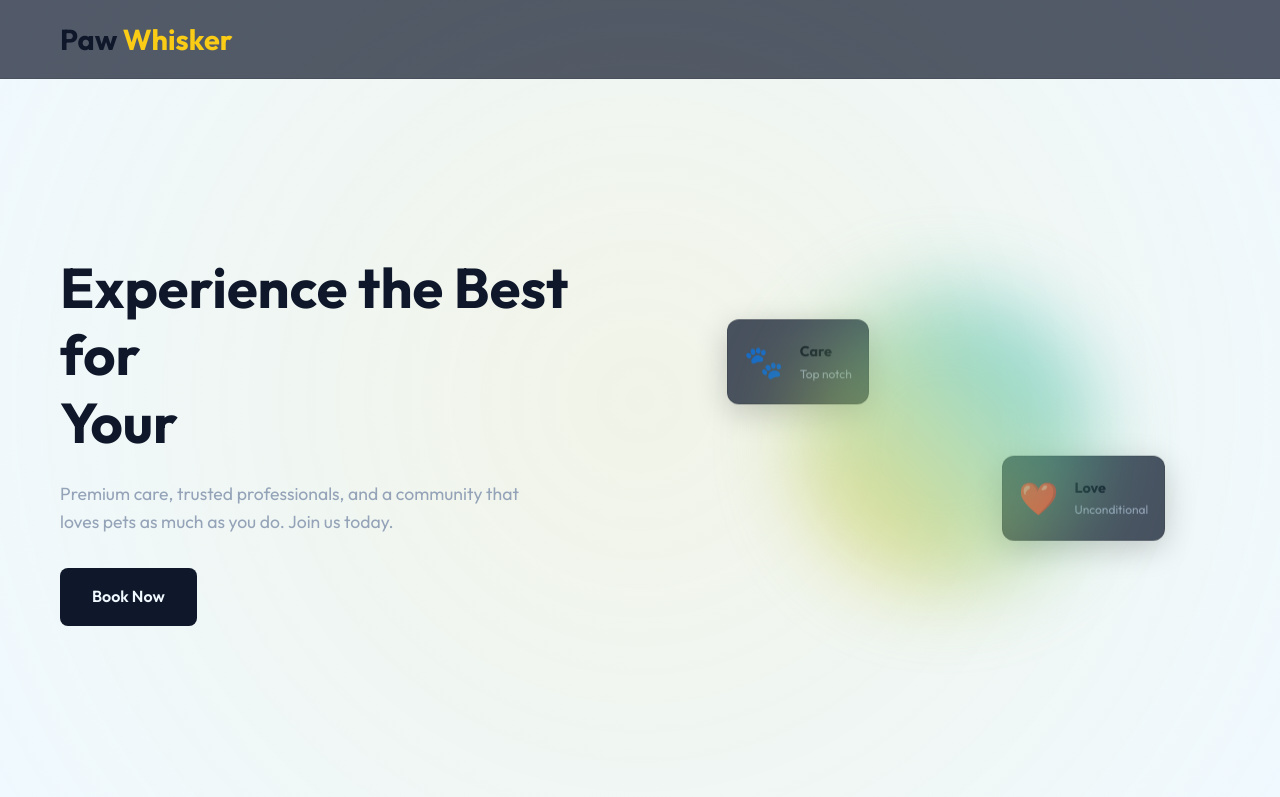
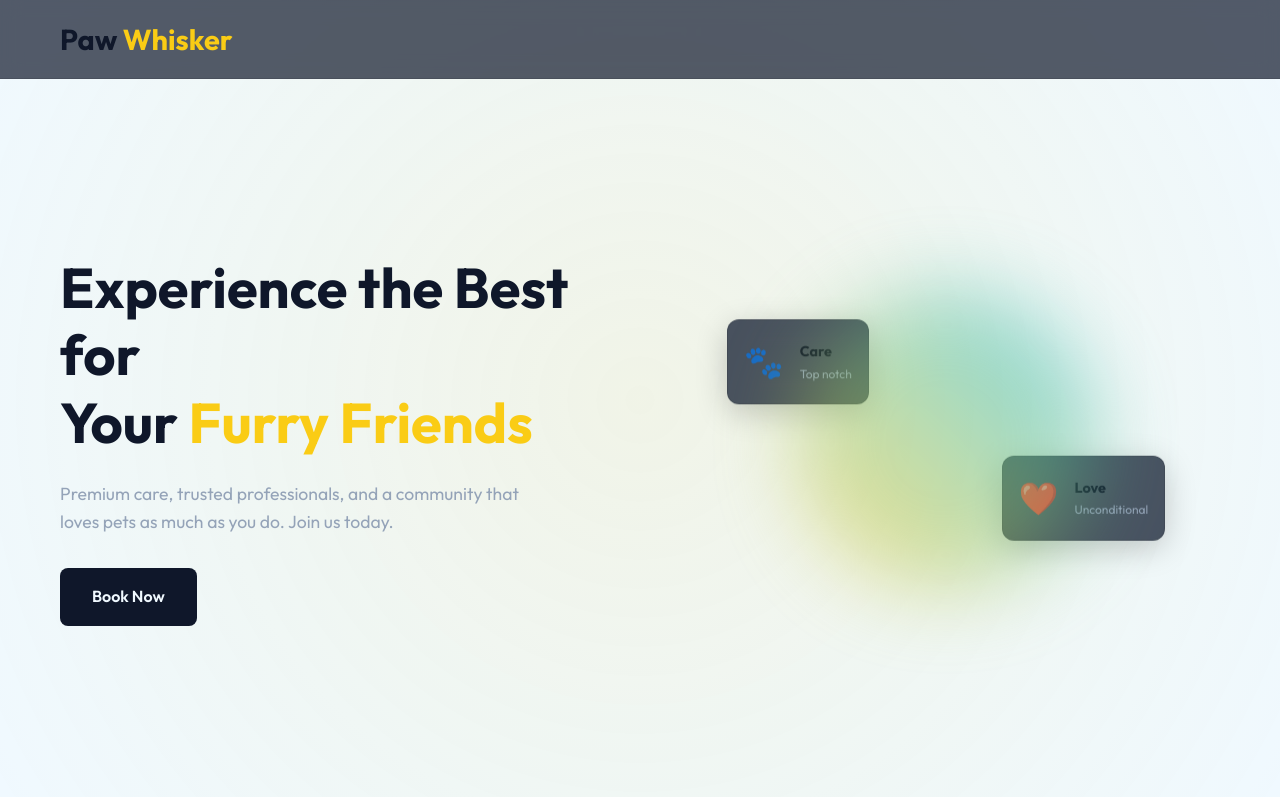
Before and after one commit to galang-herjuno/Tubes-Sistem-Basis-Data, a website: page public/index.html in a window 1280 px wide. Shown: the top 797 px of the page. Drawn offline with Linux system fonts and the light colour scheme.

Commit message:
Remove merge conflict markers from style.css
Cleaned up unresolved merge conflict markers in public/css/style.css, restoring intended background and gradient-text styles.

```diff
--- a/public/css/style.css
+++ b/public/css/style.css
@@ -60,11 +60,7 @@ body {
     position: fixed;
     top: 0;
     width: 100%;
-<<<<<<< HEAD
     background: rgba(255, 255, 255, 0.1);
-=======
-    background: rgba(240, 249, 255, 0.8);
->>>>>>> parent of 3dfdf56 (Merge branch 'Repair')
     backdrop-filter: blur(10px);
     border-bottom: 1px solid var(--glass-border);
     z-index: 1000;
@@ -145,14 +141,7 @@ body {
 }
 
 .gradient-text {
-<<<<<<< HEAD
     color: var(--primary-color);
-=======
-    background: linear-gradient(to right, var(--secondary-color), var(--accent-color));
-    -webkit-background-clip: text;
-    background-clip: text;
-    -webkit-text-fill-color: transparent;
->>>>>>> parent of 3dfdf56 (Merge branch 'Repair')
 }
 
 .hero-text p {
```
